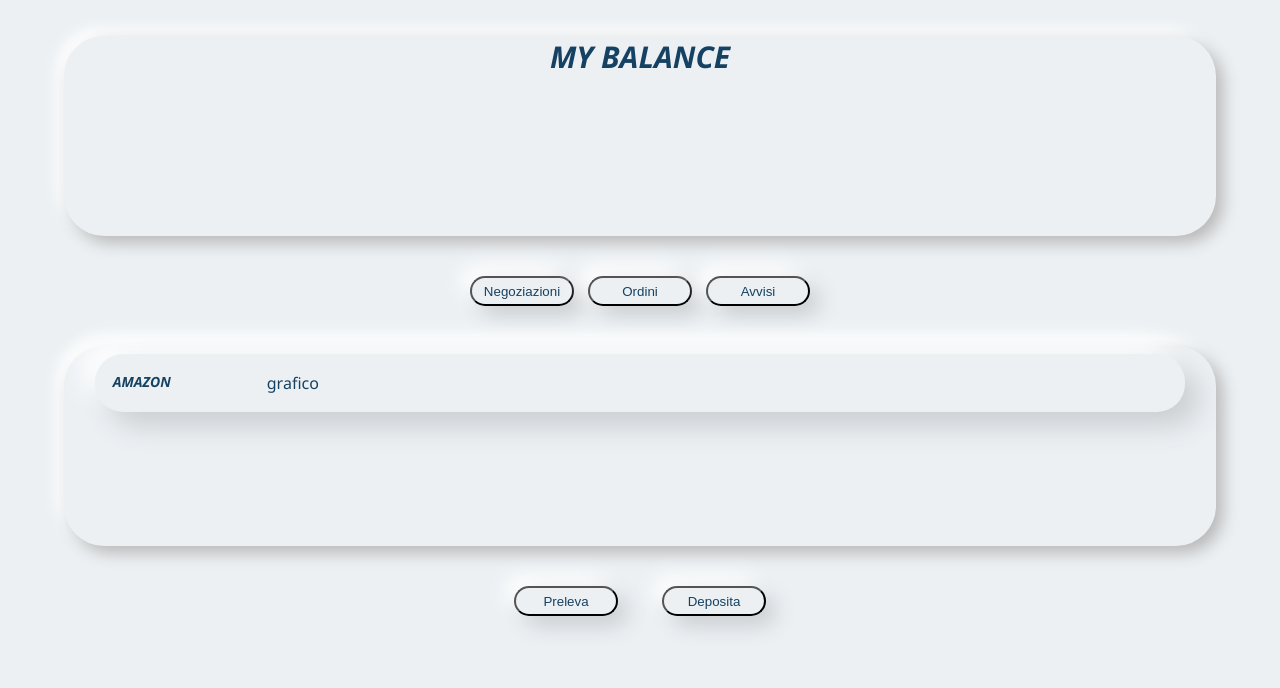
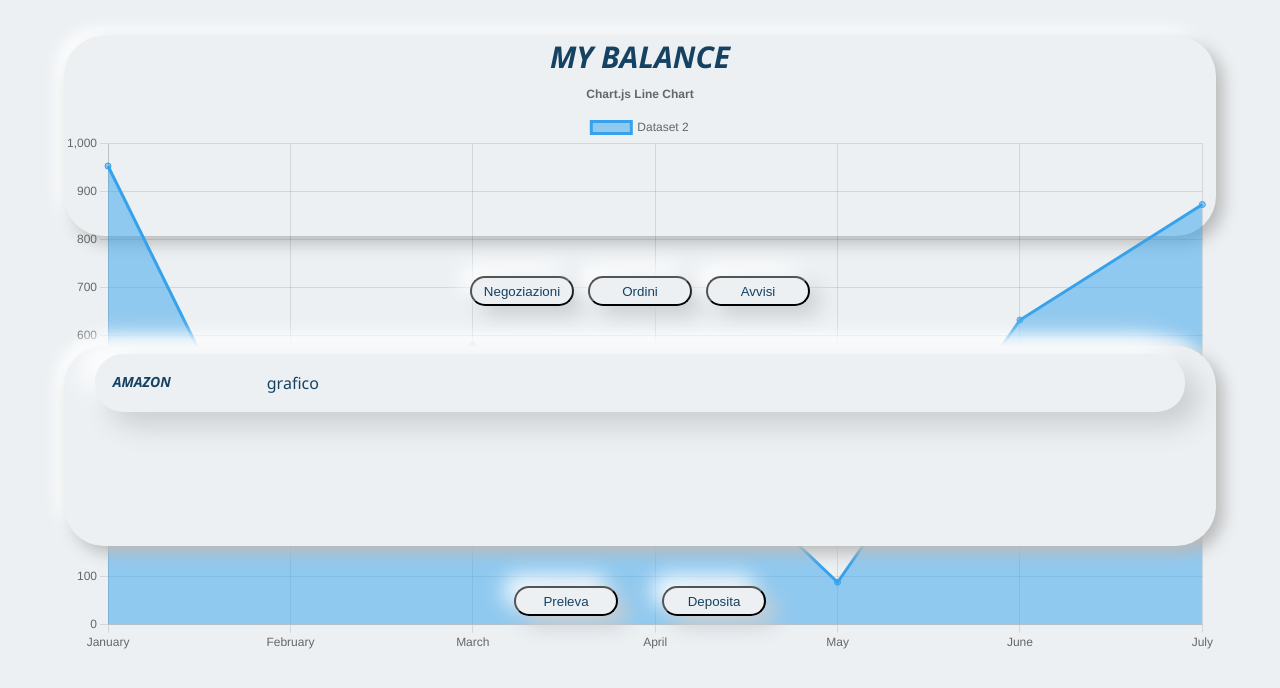
Before and after one commit to casiimir/fun-trade, a Next.js app: page /profile in a window 1280 px wide. Shown: the top 688 px of the page. Built offline with nearby package versions, Linux system fonts and the light colour scheme.

Commit message:
feat: Chart

```diff
--- a/package.json
+++ b/package.json
@@ -16,10 +16,10 @@
     "next": "13.4.12",
     "next-images": "^1.8.5",
     "react": "18.2.0",
-    "react-chartjs-2": "^5.2.0",
     "react-dom": "18.2.0"
   },
   "devDependencies": {
+    "react-chartjs-2": "^5.2.0",
     "sass": "^1.64.1"
   }
 }
--- /dev/null
+++ b/src/components/chart/Chart.jsx
@@ -0,0 +1,63 @@
+import styles from "./index.module.scss";
+import {
+	Chart as ChartJS,
+	CategoryScale,
+	LinearScale,
+	PointElement,
+	LineElement,
+	Title,
+	Tooltip,
+	Filler,
+	Legend,
+} from "chart.js";
+import { Line } from "react-chartjs-2";
+import faker from "faker";
+
+ChartJS.register(
+	CategoryScale,
+	LinearScale,
+	PointElement,
+	LineElement,
+	Title,
+	Tooltip,
+	Filler,
+	Legend
+);
+
+export const options = {
+	responsive: true,
+	plugins: {
+		legend: {
+			position: "top",
+		},
+		title: {
+			display: true,
+			text: "Chart.js Line Chart",
+		},
+	},
+};
+
+const labels = ["January", "February", "March", "April", "May", "June", "July"];
+
+export const data = {
+	labels,
+	datasets: [
+		{
+			fill: true,
+			label: "Dataset 2",
+			data: labels.map(() => faker.datatype.number({ min: 0, max: 1000 })),
+			borderColor: "rgb(53, 162, 235)",
+			backgroundColor: "rgba(53, 162, 235, 0.5)",
+		},
+	],
+};
+
+const Chart = () => {
+	return (
+		<div className={styles.Chart}>
+			<Line options={options} data={data} />
+		</div>
+	);
+};
+
+export default Chart;
--- /dev/null
+++ b/src/components/chart/index.jsx
@@ -0,0 +1,3 @@
+import Chart from "./Chart.jsx";
+
+export default Chart;
--- a/src/components/myBalance/MyBalance.jsx
+++ b/src/components/myBalance/MyBalance.jsx
@@ -1,5 +1,6 @@
 import { useEffect, useState } from "react";
 import styles from "./index.module.scss";
+import Chart from "@/components/chart";
 
 const MyBalance = () => {
 	const [balance, setBalance] = useState(null);
@@ -20,6 +21,7 @@ const MyBalance = () => {
 		<div className={styles.MyBalance}>
 			<h1>My Balance</h1>
 			<p>{balance}</p>
+			<Chart />
 		</div>
 	);
 };
```
Also changed, not shown: src/components/chart/index.module.scss (added), 1 other file (tests, documents, lock files or other folders). Lines whose indentation alone changed are shown as unchanged.
